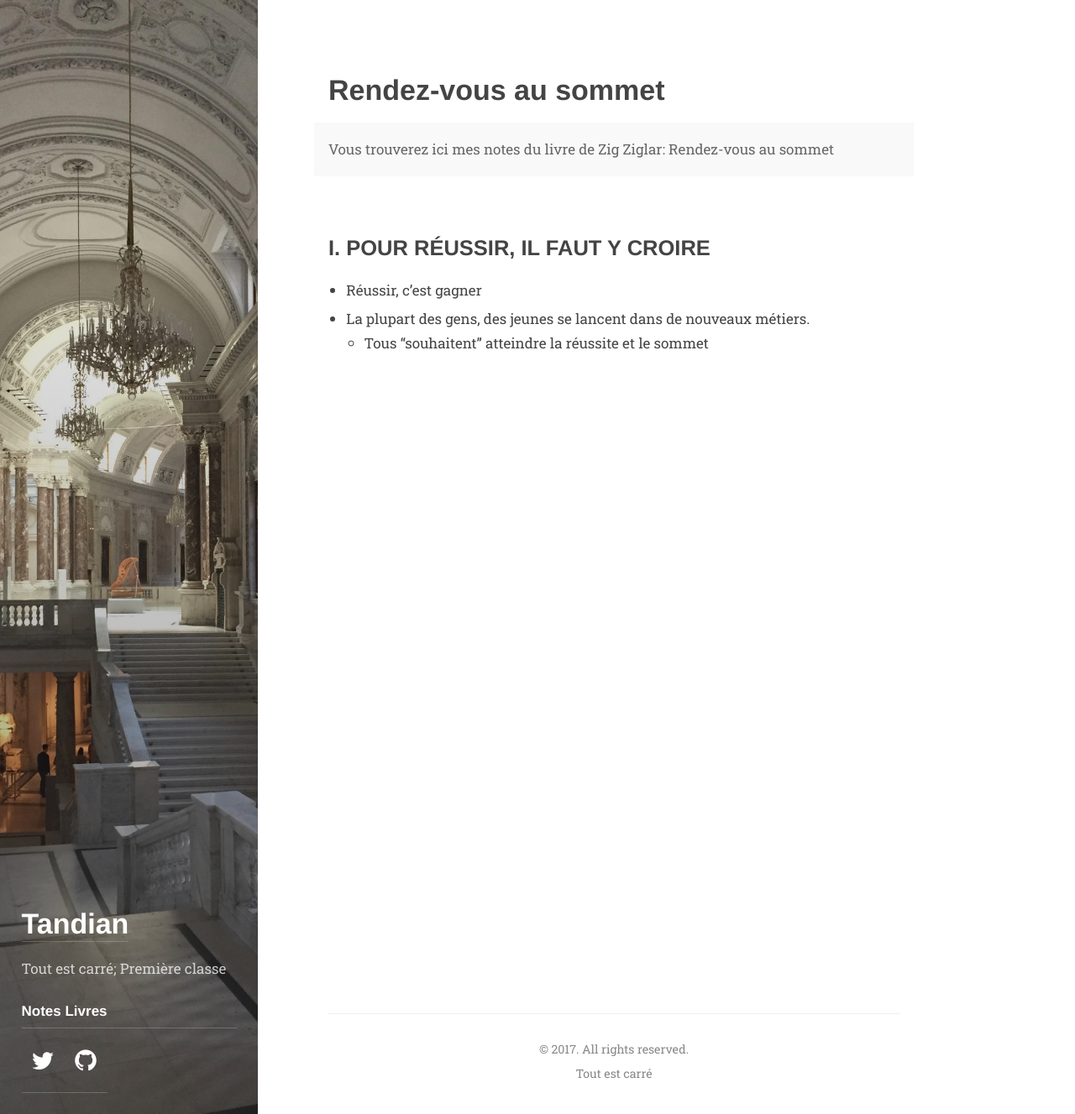
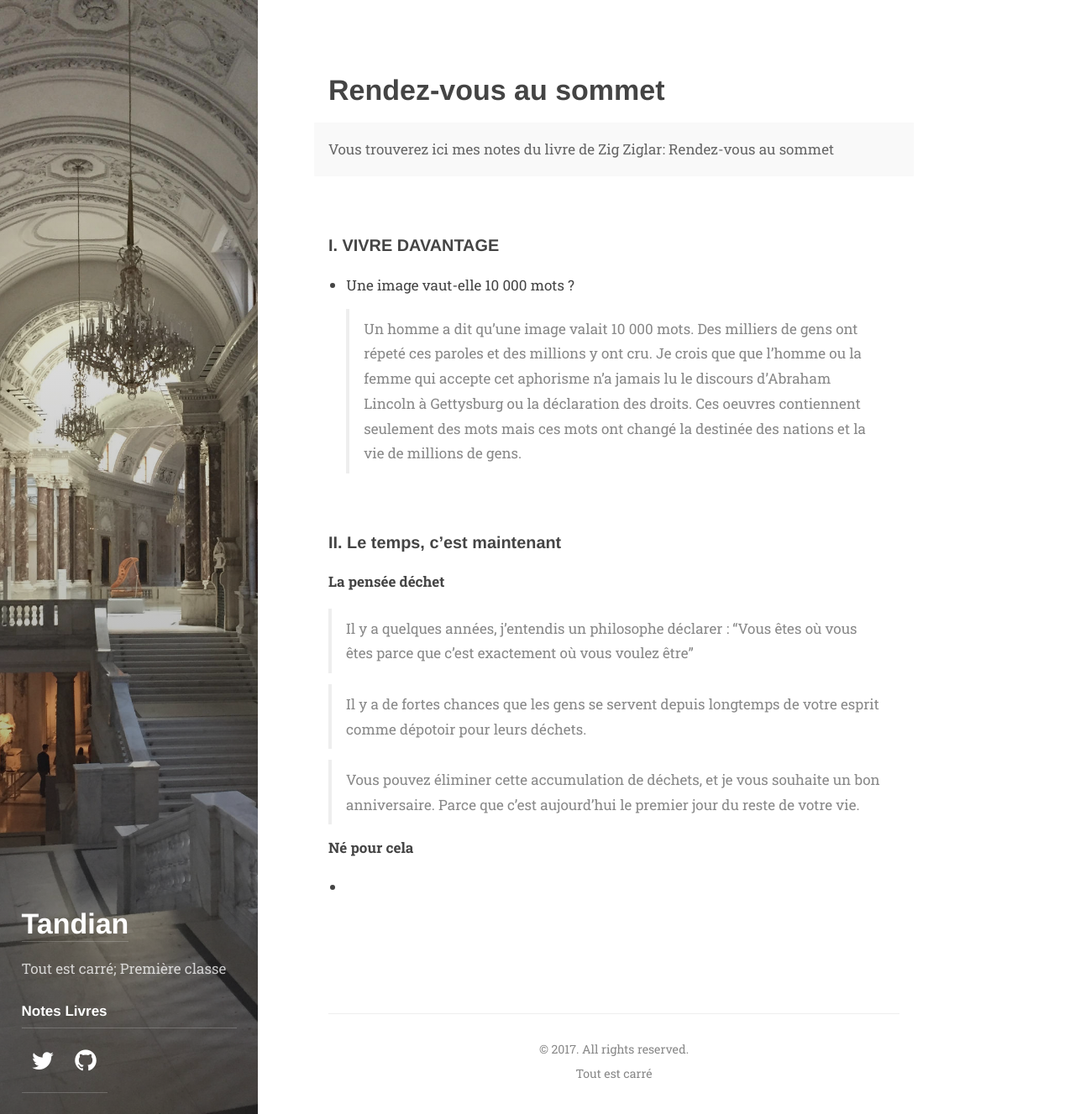
Before and after one commit to abdoulaye-tnd/tandian, a Jekyll site: the page built from books/ausommet.md, in a window 1280 px wide and 1327 px high. Shown: the whole window at 84% size. Built offline with Jekyll 4.4.1, drawn with Linux system fonts in a browser that asks for light colours; some web fonts are replaced.

Commit message:
Update ausommet.md

```diff
--- a/books/ausommet.md
+++ b/books/ausommet.md
@@ -7,8 +7,25 @@ description: >
 ---
 
 
-##  I. POUR RÉUSSIR, IL FAUT Y CROIRE
+###  I. VIVRE DAVANTAGE
 
-- Réussir, c'est gagner
-- La plupart des gens, des jeunes se lancent dans de nouveaux métiers.
-  - Tous "souhaitent" atteindre la réussite et le sommet
+- Une image vaut-elle 10 000 mots ?
+  > Un homme a dit qu'une image valait 10 000 mots. Des milliers de gens ont répeté ces paroles et des millions y ont cru. Je crois que que l'homme ou la femme qui accepte cet aphorisme n'a jamais lu le discours d'Abraham Lincoln à Gettysburg ou la déclaration des droits. Ces oeuvres contiennent seulement des mots mais ces mots ont changé la destinée des nations et la vie de millions de gens.
+
+
+### II. Le temps, c'est maintenant
+
+**La pensée déchet**
+
+> Il y a quelques années, j'entendis un philosophe déclarer :
+"Vous êtes où vous êtes parce que c'est exactement où vous voulez être"
+
+> Il y a de fortes chances que les gens se servent depuis longtemps de votre esprit comme dépotoir pour leurs déchets.
+
+> Vous pouvez éliminer cette accumulation de déchets, et je vous souhaite un bon anniversaire.
+Parce que c'est aujourd'hui le premier jour du reste de votre vie.
+
+
+**Né pour cela**
+
+-
```
